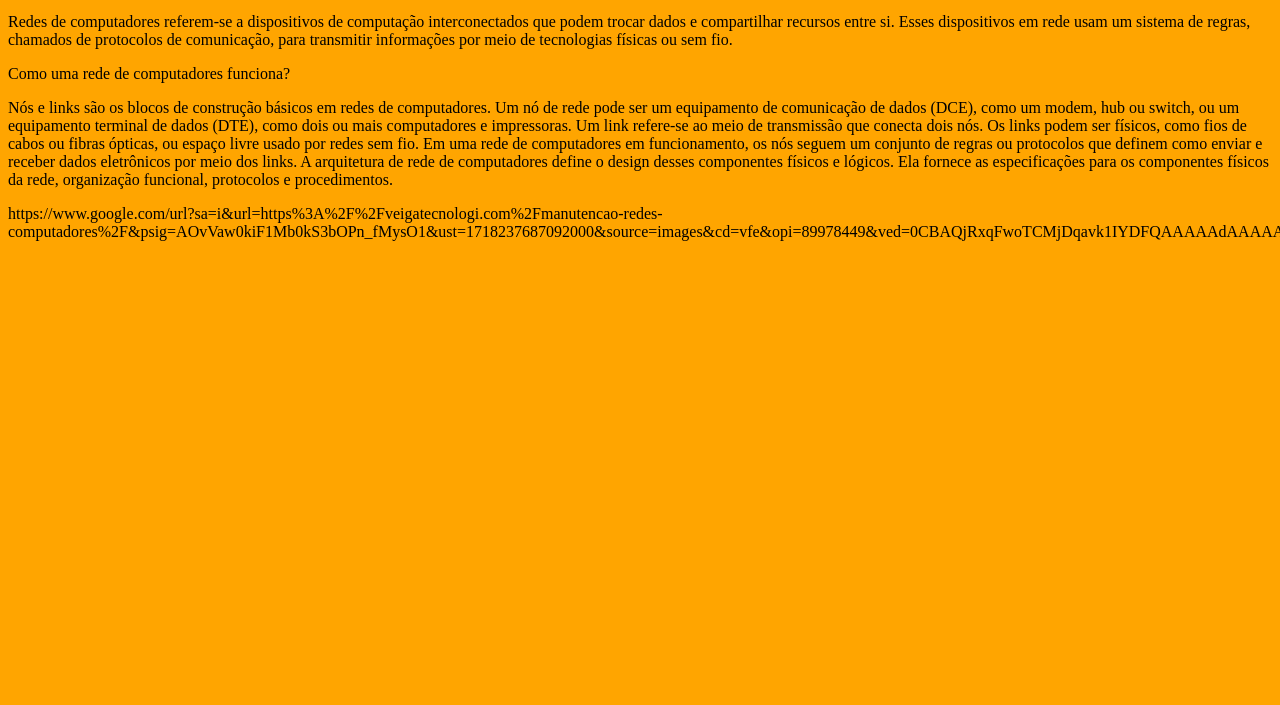
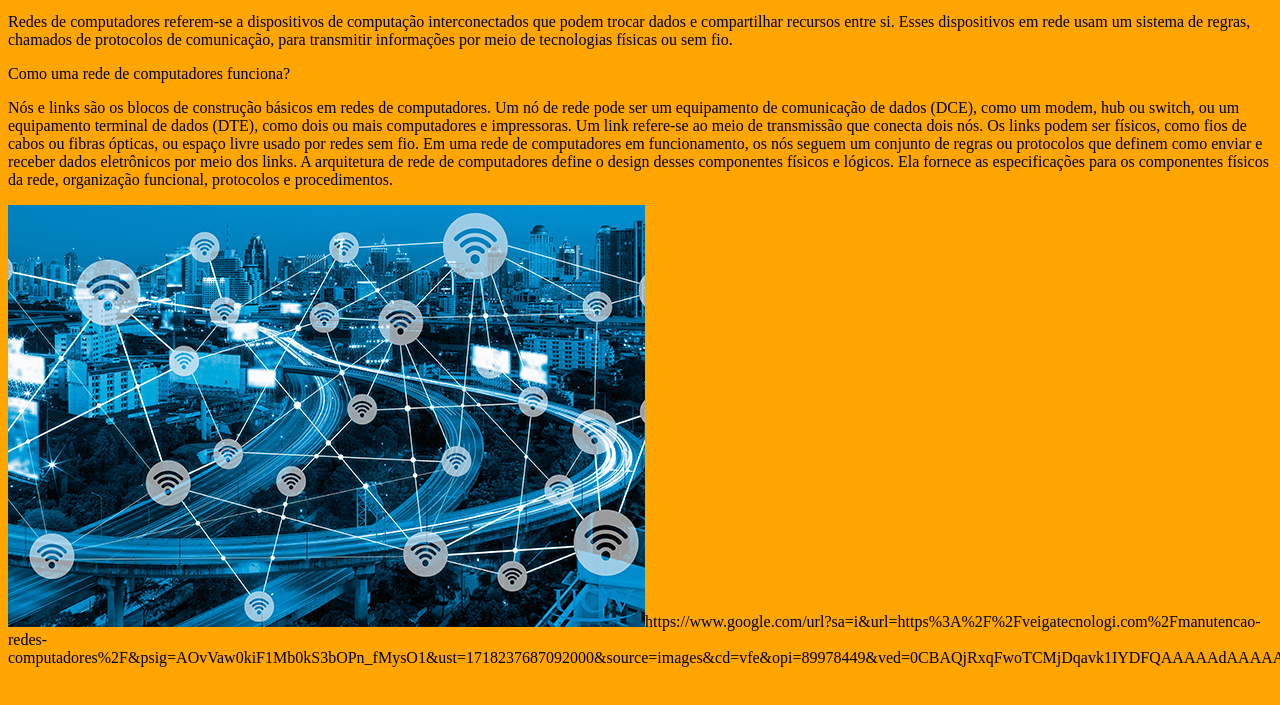
Before and after one commit to duduethailan/trabalho-tiago, a plain HTML site: page redes.html in a window 1280 px wide. Shown: the part 87-792 px from the top of the page. Drawn offline with Linux system fonts and the light colour scheme.

Commit message:
Update redes.html

```diff
--- a/redes.html
+++ b/redes.html
@@ -9,6 +9,6 @@
 <p> Nós e links são os blocos de construção básicos em redes de computadores. Um nó de rede pode ser um equipamento de comunicação de dados (DCE), como um modem, hub ou switch, ou um equipamento terminal de dados (DTE), como dois ou mais computadores e impressoras. Um link refere-se ao meio de transmissão que conecta dois nós. Os links podem ser físicos, como fios de cabos ou fibras ópticas, ou espaço livre usado por redes sem fio.
 
 Em uma rede de computadores em funcionamento, os nós seguem um conjunto de regras ou protocolos que definem como enviar e receber dados eletrônicos por meio dos links. A arquitetura de rede de computadores define o design desses componentes físicos e lógicos. Ela fornece as especificações para os componentes físicos da rede, organização funcional, protocolos e procedimentos.<p>
-https://www.google.com/url?sa=i&url=https%3A%2F%2Fveigatecnologi.com%2Fmanutencao-redes-computadores%2F&psig=AOvVaw0kiF1Mb0kS3bOPn_fMysO1&ust=1718237687092000&source=images&cd=vfe&opi=89978449&ved=0CBAQjRxqFwoTCMjDqavk1IYDFQAAAAAdAAAAABAE
+ <img src="image.jpg">https://www.google.com/url?sa=i&url=https%3A%2F%2Fveigatecnologi.com%2Fmanutencao-redes-computadores%2F&psig=AOvVaw0kiF1Mb0kS3bOPn_fMysO1&ust=1718237687092000&source=images&cd=vfe&opi=89978449&ved=0CBAQjRxqFwoTCMjDqavk1IYDFQAAAAAdAAAAABAE
 </body>
 </html>
```
